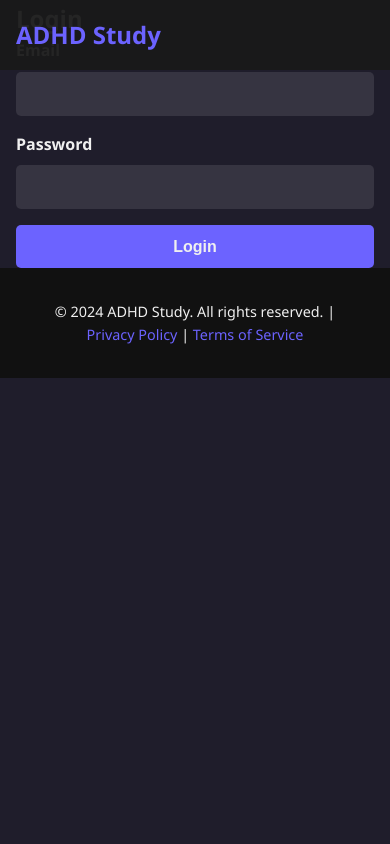
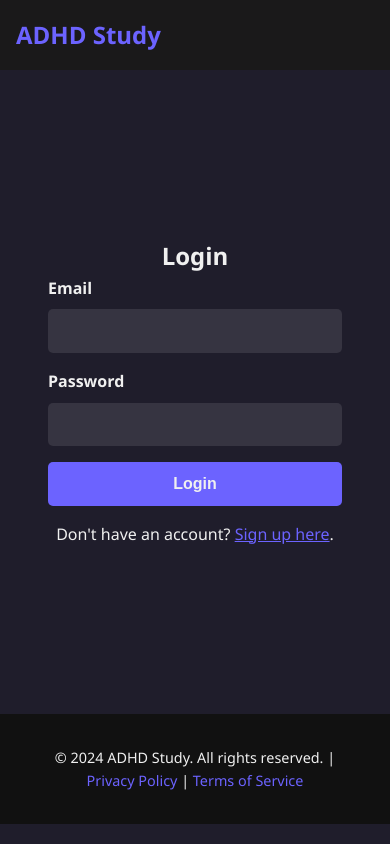
Before and after one commit to Q2OD/ADHDStudys, a Flask app: page /login in a window 390 px wide. Run offline with Flask 3, Linux system fonts and the light colour scheme.

Commit message:
refactor: Improve login/signup page layout and responsiveness

```diff
--- a/static/css/style.css
+++ b/static/css/style.css
@@ -33,9 +33,7 @@ body {
     display: flex;
     justify-content: space-between;
     align-items: center;
-    position: fixed;
     width: 100%;
-    top: 0;
     z-index: 1000;
 }
 
@@ -226,3 +224,46 @@ button[type="submit"] {
 button[type="submit"]:hover {
     background-color: #5a4fdf;
 }
+/* Responsive Design */
+@media (max-width: 768px) {
+    .hero {
+        padding-top: 6rem;
+    }
+
+    .hero h1 {
+        font-size: 2rem;
+    }
+
+    .hero .subtitle {
+        font-size: 1.2rem;
+    }
+
+    .nav-links {
+        display: none;
+    }
+
+    form {
+        max-width: 90%;
+    }
+}
+.auth-container {
+    display: flex;
+    flex-direction: column;
+    align-items: center;
+    justify-content: center;
+    min-height: calc(100vh - 200px);
+    padding: 2rem;
+}
+
+.auth-container form {
+    width: 100%;
+    max-width: 400px;
+}
+
+.auth-container p {
+    margin-top: 1rem;
+}
+
+.auth-container a {
+    color: var(--primary-color);
+}
--- a/templates/auth/login.html
+++ b/templates/auth/login.html
@@ -1,8 +1,9 @@
 {% extends 'base.html' %}
 
 {% block content %}
-<h2>Login</h2>
-<form method="post">
+<div class="auth-container">
+    <h2>Login</h2>
+    <form method="post">
     <div>
         <label for="email">Email</label>
         <input type="email" name="email" required>
@@ -11,6 +12,8 @@
         <label for="password">Password</label>
         <input type="password" name="password" required>
     </div>
-    <button type="submit">Login</button>
-</form>
+        <button type="submit">Login</button>
+    </form>
+    <p>Don't have an account? <a href="{{ url_for('auth.signup') }}">Sign up here</a>.</p>
+</div>
 {% endblock %}
```
Also changed, not shown: templates/auth/signup.html (+6 -4 lines).
